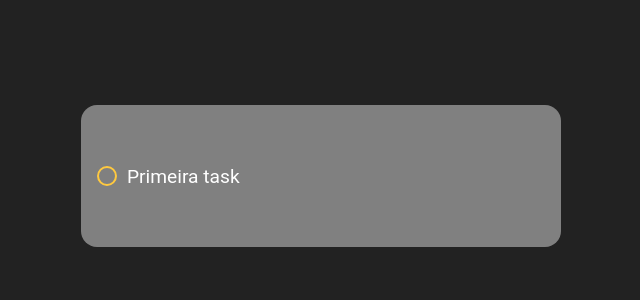
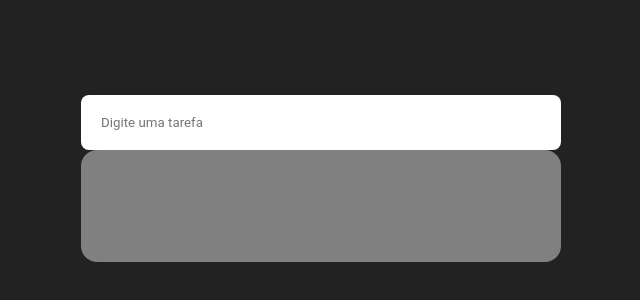
Before and after one commit to franciscogazaniga/exercicios-polotech-react2, a React (Create React App) app: page / in a window 1280 px wide. Shown: the part 224-524 px from the top of the page, without its empty margins (319-959 px from the left). Built offline with nearby package versions, Linux system fonts and the light colour scheme.

Commit message:
Input of tasks added

```diff
--- a/package.json
+++ b/package.json
@@ -11,6 +11,7 @@
     "@types/react": "^18.0.0",
     "@types/react-dom": "^18.0.0",
     "@types/styled-components": "^5.1.26",
+    "nanoid": "^4.0.2",
     "react": "^18.2.0",
     "react-dom": "^18.2.0",
     "react-scripts": "5.0.1",
--- /dev/null
+++ b/src/components/Input/Input.styles.ts
@@ -0,0 +1,9 @@
+import styled from "styled-components";
+
+export const InputContainer = styled.input`
+  background-color: 'blue';
+  border: none;
+  border-radius: 8px;
+  color: gray;
+  padding: 20px;
+`
--- /dev/null
+++ b/src/components/Input/Input.tsx
@@ -0,0 +1,8 @@
+import { InputContainer } from "./Input.styles";
+import { IInputProps } from "./Input.types";
+
+export function Input({placeholder, value, onChange, onKeyPress}: IInputProps) {
+  return(
+    <InputContainer placeholder={placeholder} value={value} onChange={onChange} onKeyPress={onKeyPress}></InputContainer>
+  )
+}
--- a/src/screens/Listview/Listview.tsx
+++ b/src/screens/Listview/Listview.tsx
@@ -1,5 +1,7 @@
-import { useState } from "react";
+import { nanoid } from "nanoid";
+import { ChangeEvent, KeyboardEvent, useState } from "react";
 import { CheckBox } from "../../components/CheckBox/CheckBox";
+import { Input } from "../../components/Input/Input";
 import { Spacer } from "../../components/Spacer/Spacer";
 import {
   ListContainer,
@@ -9,9 +11,24 @@ import {
 import { ITaskState } from "./Listview.types";
 
 const Listview = () => {
-  const tasks: ITaskState[] = [
-    { id: "1", label: "Primeira task", isComplete: false },
-  ];
+  const[tasks, setTasks] = useState<ITaskState[]>([])
+  const[newTaskLabel, setNewTaskLabel] = useState("")
+
+  const addTask = (label: string) => {
+    const id = nanoid()
+    setTasks((tasks) => [...tasks, {id, label, isComplete:false}])
+  }
+
+  const handleTaskLabelChange = (event: ChangeEvent<HTMLInputElement>) => {
+    setNewTaskLabel(event.target.value)
+  }
+
+  const handleTaskKeyPress = (event: KeyboardEvent<HTMLInputElement>) => {
+    if(event.key === "Enter" && newTaskLabel !== "") {
+      addTask(newTaskLabel)
+      setNewTaskLabel("")
+    }
+  }
 
   const[taskCompleted, setTaskCompleted] = useState(false)
 
@@ -21,6 +38,14 @@ const Listview = () => {
 
   return (
     <ListContainer>
+      <Spacer heightY={4} />
+      <Input
+        placeholder="Digite uma tarefa"
+        value={newTaskLabel}
+        onChange={handleTaskLabelChange}
+        onKeyPress={handleTaskKeyPress}
+      />
+
       <TodoListContainer>
         <TodoListItem>
           {tasks.map((eachTask, key) => (
```
Also changed, not shown: src/components/Input/Input.types.ts (added, +8 -0 lines), 1 other file (tests, documents, lock files or other folders).
